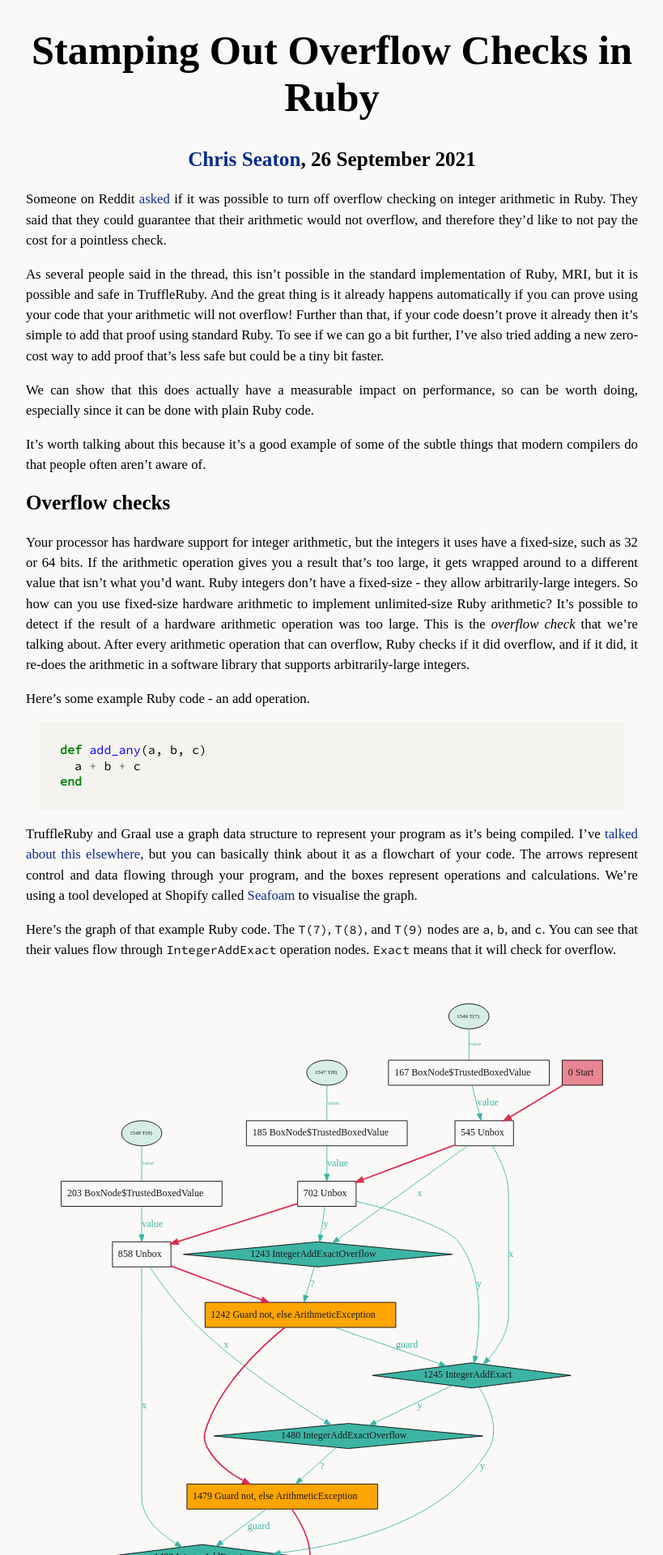
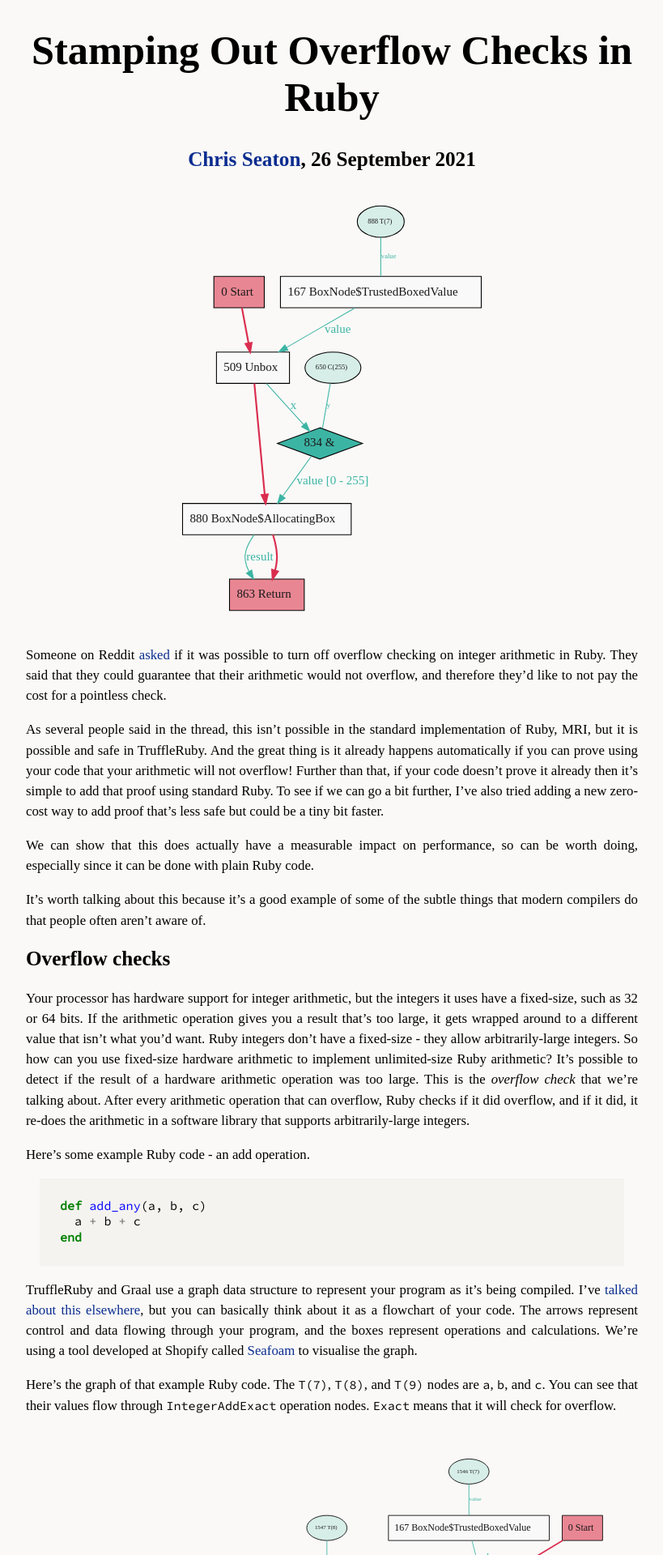
Before and after one commit to chrisseaton/chrisseaton.github.io, a Jekyll site: the page built from truffleruby/stamping-out-overflow-checks/index.md, in a window 1280 px wide. Shown: the top 1920 px of the page at 81% size, without its empty margins (230-1049 px from the left). Built offline with Jekyll 4.4.1, drawn with Linux system fonts in a browser that asks for light colours; nearby versions of some CDN libraries; some web fonts are replaced.

Commit message:
Header image for stamps

```diff
--- a/truffleruby/stamping-out-overflow-checks/index.md
+++ b/truffleruby/stamping-out-overflow-checks/index.md
@@ -3,6 +3,8 @@ layout: article
 title: Stamping Out Overflow Checks in Ruby
 author: Chris Seaton
 date: 26 September 2021
+image: stamp.svg
+image_alt: A stamp
 copyright: Copyright © 2021 Chris Seaton.
 ---
 
```
